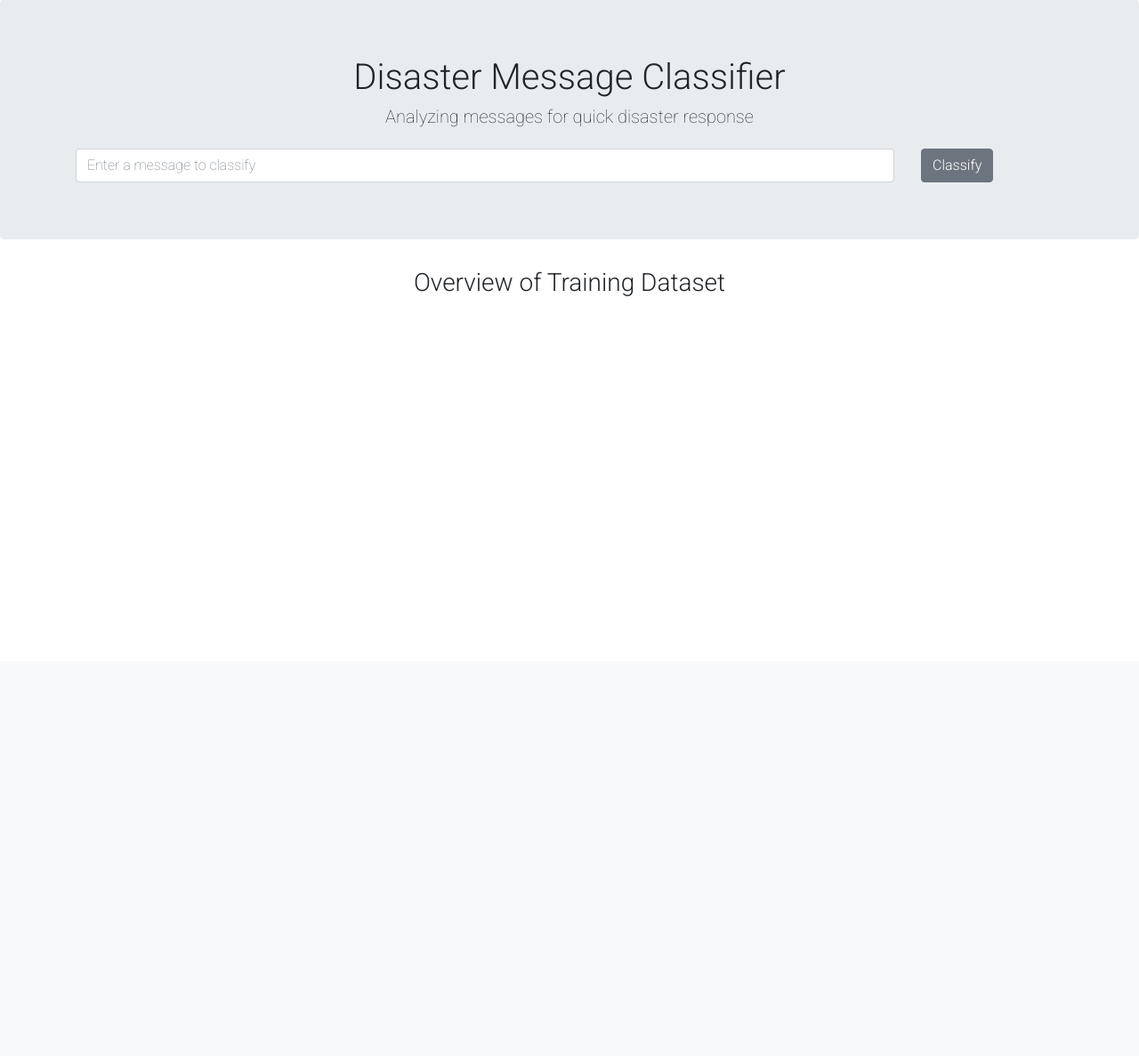
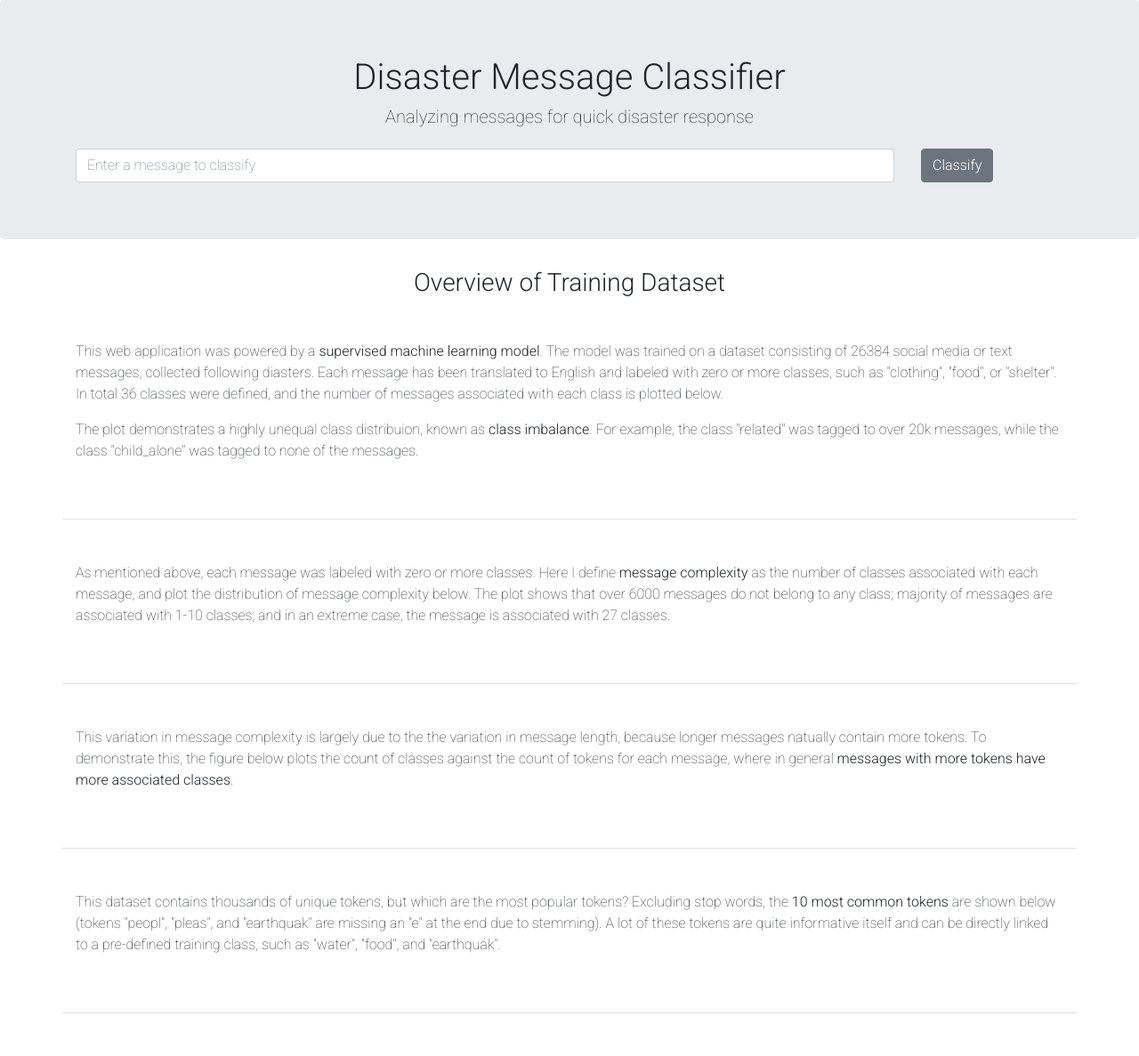
Before and after one commit to chenby04/Disaster-Message-Classifier, a Flask app: template app/templates/master.html in a window 1280 px wide. Shown: the part 57-1244 px from the top of the page at 89% size. Before the commit the page ends 390 px from the top, so only its background shows below. Run offline with Flask 2, Linux system fonts and the light colour scheme; the template is opened without the code that fills it, so the values that code supplies are empty; parts of the project's set-up code (start-up, migrations or seed data) failed here and were passed over; some libraries are stand-ins or nearby versions; some web fonts are replaced.

Commit message:
add overview of training dataset to web app

```diff
--- a/app/data_wrangling.py
+++ b/app/data_wrangling.py
@@ -42,21 +42,20 @@ top_10_tokens,top_10_tokens_count = list(zip(*top_10_tokens_tuple))
 
 def return_graphs():
     # graph 1 - sample count for each category
-    graph1 = dict(
-                    data =  [
-                        Bar(
-                            x = list(category_distribution.index),
-                            y = category_distribution.values
-                        )
-                    ],
-                    layout = {
-                        'title': 'Distribution of Sample Categories',
-                        "titlefont": {"size": 18},
-                        'yaxis': {
-                            'title': "Sample Count"
-                        },
-                    }
-                )
+    graph1 = {
+                'data': [
+                    Bar(
+                        x = list(category_distribution.index),
+                        y = category_distribution.values
+                    )
+                ],
+                'layout': {
+                    'yaxis': {
+                        'title': "Message Count"
+                    },
+                    'margin':{'l':100, 'r':100, 't':0, 'b':120}
+                }
+            }
 
     # graph 2 - sample count for each sample complexity (number of categories covered by each sample)
     graph2 = {
@@ -67,10 +66,13 @@ def return_graphs():
                     )
                 ],
                 'layout': {
-                    'title': 'Distribution of Sample Complexity (Number of Categories in Each Sample)',
+                    'xaxis': {
+                        'title': "Message Complexity (# of Classes per Message)"
+                    },
                     'yaxis': {
-                        'title': "Sample Count"
+                        'title': "Message Count"
                     },
+                    'margin':{'l':100, 'r':100, 't':0, 'b':50}
                 }
             }
 
@@ -80,17 +82,20 @@ def return_graphs():
                     Scatter(
                         mode = 'markers',
                         x = df['token_count'],
-                        y = df['label_count']
+                        y = df['label_count'],
                     )
                 ],
                 'layout': {
-                    'title': 'Token Count vs. Label Count',
                     'xaxis': {
-                        'title': "Token Count"
+                        'title': "Token Count",
+                        #'type': "log"
                     },
                     'yaxis': {
-                        'title': "Label Count"
+                        'title': "Class Count",
+                        #'type': "log"
                     },
+
+                    'margin':{'l':200, 'r':200, 't':0, 'b':50}
                 }
             }
 
@@ -103,10 +108,15 @@ def return_graphs():
                     )
                 ],
                 'layout': {
-                    'title': 'Top 10 Commonly Seen Tokens',
+                    # 'title': 'Top 10 Commonly Seen Tokens',
+                    'xaxis': {
+                        'title': "Token"
+                    },
                     'yaxis': {
                         'title': "Token Count"
                     },
+                    'bargap': 0.3,
+                    'margin':{'l':200, 'r':200, 't':0, 'b':50}
                 }
             }
 
--- a/app/templates/go.html
+++ b/app/templates/go.html
@@ -13,7 +13,7 @@
         {% endif %}
             <div class="col-3">
             {% if classification == 1 %}
-                <button type="button" class="btn btn-success Roboto100" disabled>{{category.replace('_', ' ').title()}}</button>
+                <button type="button" class="btn btn-primary Roboto100" disabled>{{category.replace('_', ' ').title()}}</button>
             {% else %}
                 <button type="button" class="btn btn-outline-secondary Roboto100" disabled>{{category.replace('_', ' ').title()}}</button>
             {% endif %}
--- a/app/templates/master.html
+++ b/app/templates/master.html
@@ -44,7 +44,7 @@
     <div class="jumbotron">
         <div class="container">
             <h1 class="text-center Roboto300">Disaster Message Classifier</h1>
-            <h5 class="text-center Roboto100     mb-4">Analyzing messages for quick disaster response</h5>
+            <h5 class="text-center Roboto100 mb-4">Analyzing messages for quick disaster response</h5>
             <form action="/go" method="get">
                 <div class="row">
                     <div class="col-10">
@@ -63,17 +63,68 @@
 
         {% block classification %}
             <div>
-                <h3 class="text-center Roboto300 mb-3">Overview of Training Dataset</h3>
-            </div>
-            <div>
-                {% for id in ids %}
-                    <div class = "row border-bottom mb-5">
-                        <div class = "col-12">
-                            <div id="{{id}}"></div>
-                        _
-                        </div>
+                <h3 class="text-center Roboto300 mb-5">Overview of Training Dataset</h3>
+
+                <!-- graph 1 -->
+                <div class = "row border-bottom mb-5">
+                    <div class = "col mb-5">
+                        <p class="Roboto100">
+                            This web application was powered by a <span class = "Roboto300">supervised machine learning model</span>.
+                            The model was trained on a dataset consisting of 26384 social media or text messages, collected following diasters.
+                            Each message has been translated to English and labeled with zero or more classes, such as "clothing", "food",
+                            or "shelter". In total 36 classes were defined, and the number of messages associated with each class is plotted
+                            below.
+                        </p>
+                        <p class="Roboto100">
+                            The plot demonstrates a highly unequal class distribuion, known as <span class = "Roboto300">class imbalance</span>.
+                            For example, the class "related" was tagged to over 20k messages, while the class "child_alone" was tagged to
+                            none of the messages.
+                        </p>
+                        <div id="{{ids[0]}}"></div>
                     </div>
-                {% endfor %}
+                </div>
+
+                <!-- graph 2 -->
+                <div class = "row border-bottom mb-5">
+                    <div class = "col mb-5">
+                        <p class="Roboto100">
+                            As mentioned above, each message was labeled with zero or more classes. Here I define
+                            <span class = "Roboto300">message complexity</span> as the number of classes associated with each message,
+                            and plot the distribution of message complexity below. The plot shows that over 6000 messages do not belong
+                            to any class; majority of messages are associated with 1-10 classes; and in an extreme case, the message
+                            is associated with 27 classes.
+                        </p>
+                        <div id="{{ids[1]}}" ></div>
+                    </div>
+                </div>
+
+                <!-- graph 3 -->
+                <div class = "row border-bottom mb-5">
+                    <div class = "col mb-5">
+                        <p class="Roboto100">
+                            This variation in message complexity is largely due to the the variation in message length, because longer
+                            messages natually contain more tokens. To demonstrate this, the figure below plots the count
+                            of classes against the count of tokens for each message, where in general
+                            <span class = "Roboto300">messages with more tokens have more associated classes</span>.
+                        </p>
+                        <div id="{{ids[2]}}"></div>
+                    </div>
+                </div>
+
+                <!-- graph 4 -->
+                <div class = "row border-bottom mb-5">
+                    <div class = "col mb-5">
+                        <p class="Roboto100">
+                            This dataset contains thousands of unique tokens, but which are the most popular tokens? Excluding
+                            stop words, the <span class = "Roboto300">10 most common tokens</span> are shown below (tokens
+                            "peopl", "pleas", and "earthquak" are missing an "e" at the end due to stemming). A lot of
+                            these tokens are quite informative itself and can be directly linked to a pre-defined training class,
+                            such as "water", "food", and "earthquak".
+                        </p>
+                        <div id="{{ids[3]}}"></div>
+                    </div>
+                </div>
+
             </div>
         {% endblock %}
     </div>
@@ -84,16 +135,6 @@
     <script src="https://cdnjs.cloudflare.com/ajax/libs/popper.js/1.12.9/umd/popper.min.js" integrity="sha384-ApNbgh9B+Y1QKtv3Rn7W3mgPxhU9K/ScQsAP7hUibX39j7fakFPskvXusvfa0b4Q" crossorigin="anonymous"></script>
     <script src="https://maxcdn.bootstrapcdn.com/bootstrap/4.0.0/js/bootstrap.min.js" integrity="sha384-JZR6Spejh4U02d8jOt6vLEHfe/JQGiRRSQQxSfFWpi1MquVdAyjUar5+76PVCmYl" crossorigin="anonymous"></script>
     <script src="https://cdn.plot.ly/plotly-latest.min.js"></script>
-
-    <!--
-    <script type="text/javascript">
-        const graphs = {{graphJSON | safe}};
-        const ids = {{ids | safe}};
-        for(let i in graphs) {
-            Plotly.plot(ids[i], graphs[i].data, graphs[i].layout);
-        }
-    </script>
-    -->
 
     <script type="text/javascript">
         // plots the figure by id using Plotly
@@ -106,7 +147,7 @@
                 figures[i].data,
                 figures[i].layout || {});
         };
-  </script>
+    </script>
 
 </body>
 
```
